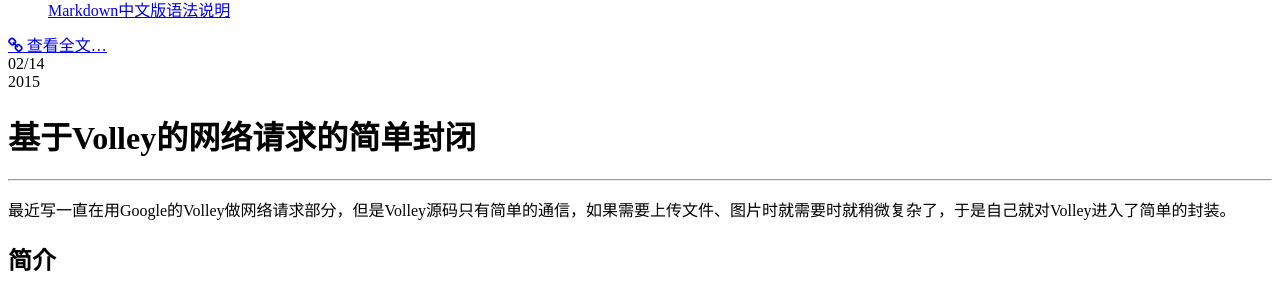
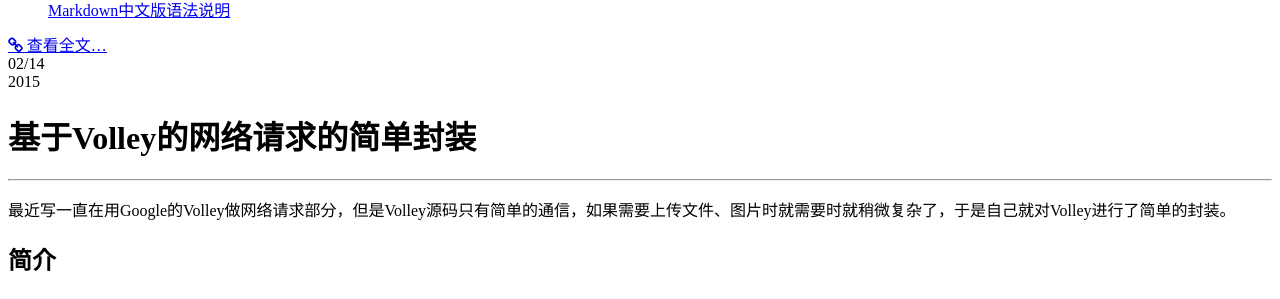
Before and after one commit to iQuick/iquick.github.io, a Jekyll site: the page built from index.md, in a window 1280 px wide. Shown: the part 554-853 px from the top of the page. Built offline with Jekyll 4.4.1, drawn with Linux system fonts in a browser that asks for light colours; nearby versions of some CDN libraries; Markdown is read by kramdown in place of the engine named in the settings.

Commit message:
VolleyManager

```diff
--- a/_posts/2015-02-14-volley-manager.md
+++ b/_posts/2015-02-14-volley-manager.md
@@ -1,14 +1,14 @@
 ---
 layout:		post
-title:		基于Volley的网络请求的简单封闭
+title:		Volley的简单封装
 category:	[Android]
 tags:		[Android, Volley]
 published:	true
 ---
-# 基于Volley的网络请求的简单封闭
+# 基于Volley的网络请求的简单封装
 ---
 
-最近写一直在用Google的Volley做网络请求部分，但是Volley源码只有简单的通信，如果需要上传文件、图片时就需要时就稍微复杂了，于是自己就对Volley进入了简单的封装。
+最近写一直在用Google的Volley做网络请求部分，但是Volley源码只有简单的通信，如果需要上传文件、图片时就需要时就稍微复杂了，于是自己就对Volley进行了简单的封装。
 
 ## 简介
 本例基于Volley库扩展，RequestManager类管理应用请求， ImageCacheManager类加载图片及图片缓存管理
```
